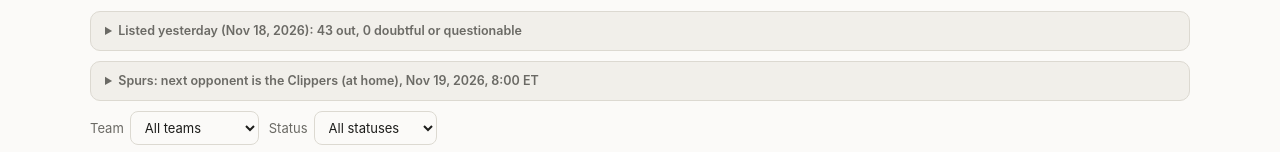
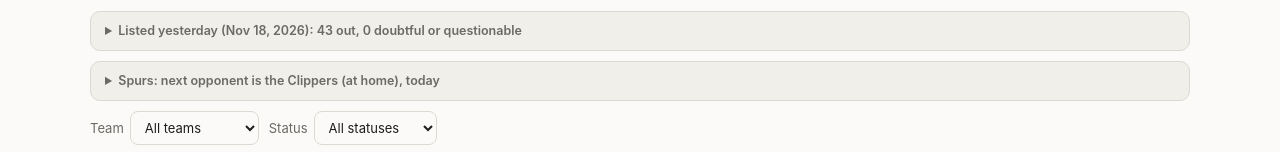
Before and after one commit to Nictaylorusa/injury-tracker, a plain HTML site: page docs/index.html in a window 1280 px wide. Shown: the part 310-462 px from the top of the page. Drawn offline with nearby package versions, Linux system fonts and the light colour scheme.

Commit message:
Spurs next opponent now comes from the season schedule
Co-Authored-By: Claude Sonnet 5.5 <noreply@anthropic.com>
Claude-Session: https://claude.ai/code/session_01J6CqocFRCwYwEGi51Mnk5L

```diff
--- a/docs/index.html
+++ b/docs/index.html
@@ -160,7 +160,7 @@ const stayEnd = (r) => (r.Status === 'Ongoing' ? 'Ongoing' : showD(r.End_Date));
 const UNSURE = ['Doubtful', 'Questionable'];
 const RANK = { Out: 0, Doubtful: 1, Questionable: 2, Probable: 3, Available: 4 };
 const state = { cteam: '', cstatus: '', sq: '', season: '', team: '', lseason: '', metric: 'games', q: '' };
-let STAYS = [], CUR = [], META = {}, NOW = {}, PREV = [];
+let STAYS = [], CUR = [], META = {}, NOW = {}, PREV = [], SCHED = {};
 
 function el(tag, cls, text) { const e = document.createElement(tag); if (cls) e.className = cls; if (text !== undefined) e.textContent = text; return e; }
 function card(parent, big, small) { const c = el('div', 'card'); c.append(el('b', '', big), el('span', '', small)); parent.append(c); }
@@ -251,20 +251,22 @@ function drawYesterday() {
 }
 function drawSpurs() {
   const today = etToday();
-  const games = (NOW.games || []).filter((g) => g.matchup.split('@').includes('SAS') && g.date >= today).sort((a, b) => a.date.localeCompare(b.date));
-  let g = games[0];
-  if (!g) { const r = CUR.find((x) => x.Team === 'Spurs' && x.Matchup); if (r) g = { date: r.Game_Date, time: r.Game_Time, matchup: r.Matchup }; }
   const nowBody = $('spurs_now'), hist = $('spurs_hist'); nowBody.replaceChildren(); hist.replaceChildren();
+  let g = (SCHED.games || []).find((x) => x.date >= today);
+  // the report can know about a game the schedule doesn't (e.g. an NBA Cup knockout game); use it if it comes first
+  const rg = (NOW.games || []).filter((x) => x.matchup.split('@').includes('SAS') && x.date >= today).sort((a, b) => a.date.localeCompare(b.date))[0];
+  if (rg && (!g || rg.date < g.date)) { const [aw, hm] = rg.matchup.split('@'); g = { date: rg.date, opp: aw === 'SAS' ? hm : aw, home: hm === 'SAS', time: rg.time }; }
+  else if (g && rg && rg.date === g.date) g = { ...g, time: rg.time };
   if (!g) {
     $('spurs_sum').textContent = 'Spurs: next opponent';
-    $('spurs_note').textContent = "The Spurs' next game isn't in the NBA's latest report yet. This fills in once it is posted.";
+    $('spurs_note').textContent = 'No upcoming game found in the schedule.';
     emptyRow(nowBody, 3, '—'); emptyRow(hist, 4, '—'); return;
   }
-  const [away, home] = g.matchup.split('@'), oppAb = away === 'SAS' ? home : away, opp = ABBR[oppAb] || oppAb;
-  const when = `${showD(g.date)}${g.time ? ', ' + g.time.replace(/^0/, '') + ' ET' : ''}`;
-  $('spurs_sum').textContent = `Spurs: next opponent is the ${opp} (${home === 'SAS' ? 'at home' : 'on the road'}), ${when}`;
+  const oppAb = g.opp, opp = ABBR[oppAb] || oppAb;
+  const when = `${g.date === today ? 'today' : showD(g.date)}${g.time ? ', ' + g.time.replace(/^0/, '') + ' ET' : ''}`;
+  $('spurs_sum').textContent = `Spurs: next opponent is the ${opp} (${g.home ? 'at home' : 'on the road'}), ${when}`;
   const miss = (NOW.teams_not_submitted || []).includes(opp);
-  $('spurs_note').textContent = `${g.matchup}, ${when}.` + (miss ? ` The ${opp} haven't filed their report for this game yet.` : '');
+  $('spurs_note').textContent = `${g.home ? 'vs' : 'at'} ${opp}, ${when}. From the season schedule.` + (miss ? ` The ${opp} haven't filed their report for this game yet.` : '');
   const cur = CUR.filter((r) => r.Team === opp).sort((a, b) => (RANK[a.Status] ?? 5) - (RANK[b.Status] ?? 5) || a.Player.localeCompare(b.Player));
   if (!cur.length) emptyRow(nowBody, 3, miss ? 'Not filed yet.' : 'Nobody listed in the latest report.');
   cur.forEach((r) => addRow(nowBody, [r.Player, { t: r.Status, dot: r.Status === 'Out' ? 'out' : (UNSURE.includes(r.Status) ? 'unsure' : '') }, r.Injury]));
@@ -373,8 +375,8 @@ document.querySelectorAll('.chip').forEach((c) => c.addEventListener('click', ()
   state.sq = toks.join('+'); $('sqi').value = state.sq; redraw();
 }));
 
-Promise.all([d3.csv('stays.csv'), d3.csv('current.csv'), d3.json('meta.json'), d3.json('now.json').catch(() => ({})), d3.csv('previous.csv').catch(() => [])]).then(([s, c, m, nw, pv]) => {
-  STAYS = s; CUR = c; META = m || {}; NOW = nw || {}; PREV = pv || [];
+Promise.all([d3.csv('stays.csv'), d3.csv('current.csv'), d3.json('meta.json'), d3.json('now.json').catch(() => ({})), d3.csv('previous.csv').catch(() => []), d3.json('spurs_schedule.json').catch(() => ({}))]).then(([s, c, m, nw, pv, sc]) => {
+  STAYS = s; CUR = c; META = m || {}; NOW = nw || {}; PREV = pv || []; SCHED = sc || {};
   const seasons = Array.from(new Set(STAYS.map((r) => r.Season))).sort().reverse(), teams = Array.from(new Set(STAYS.map((r) => r.Team))).sort();
   state.season = seasons[0]; state.lseason = seasons[1] || seasons[0]; state.team = teams.includes('Celtics') ? 'Celtics' : teams[0];
   fillSelect($('cteam'), [['', 'All teams'], ...Array.from(new Set(CUR.map((r) => r.Team))).sort().map((t) => [t, t])], '', (v) => { state.cteam = v; redraw(); });
--- /dev/null
+++ b/docs/spurs_schedule.json
@@ -0,0 +1,407 @@
+{
+"team": "SAS",
+"season": "2026-27",
+"source": "landofbasketball.com and sportsbrackets.net (80 of 82 games; two NBA Cup knockout games are not scheduled yet)",
+"games": [
+{
+"date": "2026-10-20",
+"opp": "OKC",
+"home": true
+},
+{
+"date": "2026-10-23",
+"opp": "HOU",
+"home": true
+},
+{
+"date": "2026-10-24",
+"opp": "DAL",
+"home": false
+},
+{
+"date": "2026-10-27",
+"opp": "SAC",
+"home": true
+},
+{
+"date": "2026-10-28",
+"opp": "UTA",
+"home": false
+},
+{
+"date": "2026-10-31",
+"opp": "MIN",
+"home": true
+},
+{
+"date": "2026-11-02",
+"opp": "UTA",
+"home": true
+},
+{
+"date": "2026-11-04",
+"opp": "DAL",
+"home": true
+},
+{
+"date": "2026-11-06",
+"opp": "SAC",
+"home": false
+},
+{
+"date": "2026-11-07",
+"opp": "POR",
+"home": false
+},
+{
+"date": "2026-11-09",
+"opp": "PHX",
+"home": false
+},
+{
+"date": "2026-11-11",
+"opp": "CHI",
+"home": false
+},
+{
+"date": "2026-11-13",
+"opp": "GSW",
+"home": true
+},
+{
+"date": "2026-11-15",
+"opp": "UTA",
+"home": false
+},
+{
+"date": "2026-11-17",
+"opp": "DET",
+"home": true
+},
+{
+"date": "2026-11-19",
+"opp": "LAC",
+"home": true
+},
+{
+"date": "2026-11-21",
+"opp": "NOP",
+"home": true
+},
+{
+"date": "2026-11-23",
+"opp": "SAC",
+"home": false
+},
+{
+"date": "2026-11-25",
+"opp": "POR",
+"home": false
+},
+{
+"date": "2026-11-27",
+"opp": "LAL",
+"home": true
+},
+{
+"date": "2026-11-29",
+"opp": "BOS",
+"home": true
+},
+{
+"date": "2026-11-30",
+"opp": "MIL",
+"home": false
+},
+{
+"date": "2026-12-03",
+"opp": "TOR",
+"home": true
+},
+{
+"date": "2026-12-13",
+"opp": "LAC",
+"home": true
+},
+{
+"date": "2026-12-15",
+"opp": "CLE",
+"home": false
+},
+{
+"date": "2026-12-16",
+"opp": "TOR",
+"home": false
+},
+{
+"date": "2026-12-18",
+"opp": "CHI",
+"home": true
+},
+{
+"date": "2026-12-20",
+"opp": "NOP",
+"home": false
+},
+{
+"date": "2026-12-21",
+"opp": "MIL",
+"home": true
+},
+{
+"date": "2026-12-23",
+"opp": "BKN",
+"home": false
+},
+{
+"date": "2026-12-25",
+"opp": "NYK",
+"home": false
+},
+{
+"date": "2026-12-27",
+"opp": "ATL",
+"home": true
+},
+{
+"date": "2026-12-29",
+"opp": "MEM",
+"home": false
+},
+{
+"date": "2026-12-31",
+"opp": "CHA",
+"home": false
+},
+{
+"date": "2027-01-01",
+"opp": "WAS",
+"home": false
+},
+{
+"date": "2027-01-03",
+"opp": "MIN",
+"home": false
+},
+{
+"date": "2027-01-06",
+"opp": "IND",
+"home": true
+},
+{
+"date": "2027-01-08",
+"opp": "MEM",
+"home": true
+},
+{
+"date": "2027-01-10",
+"opp": "ATL",
+"home": false
+},
+{
+"date": "2027-01-14",
+"opp": "NOP",
+"home": true
+},
+{
+"date": "2027-01-17",
+"opp": "NOP",
+"home": false
+},
+{
+"date": "2027-01-20",
+"opp": "MIA",
+"home": true
+},
+{
+"date": "2027-01-22",
+"opp": "MIN",
+"home": true
+},
+{
+"date": "2027-01-24",
+"opp": "POR",
+"home": true
+},
+{
+"date": "2027-01-26",
+"opp": "HOU",
+"home": true
+},
+{
+"date": "2027-01-27",
+"opp": "CHA",
+"home": true
+},
+{
+"date": "2027-01-30",
+"opp": "GSW",
+"home": false
+},
+{
+"date": "2027-02-01",
+"opp": "GSW",
+"home": false
+},
+{
+"date": "2027-02-02",
+"opp": "LAC",
+"home": false
+},
+{
+"date": "2027-02-04",
+"opp": "ORL",
+"home": true
+},
+{
+"date": "2027-02-06",
+"opp": "LAL",
+"home": true
+},
+{
+"date": "2027-02-09",
+"opp": "DAL",
+"home": false
+},
+{
+"date": "2027-02-11",
+"opp": "OKC",
+"home": false
+},
+{
+"date": "2027-02-13",
+"opp": "ORL",
+"home": false
+},
+{
+"date": "2027-02-15",
+"opp": "MIA",
+"home": false
+},
+{
+"date": "2027-02-17",
+"opp": "MEM",
+"home": false
+},
+{
+"date": "2027-02-18",
+"opp": "MIN",
+"home": false
+},
+{
+"date": "2027-02-26",
+"opp": "MEM",
+"home": true
+},
+{
+"date": "2027-02-28",
+"opp": "DEN",
+"home": true
+},
+{
+"date": "2027-03-03",
+"opp": "DEN",
+"home": false
+},
+{
+"date": "2027-03-05",
+"opp": "HOU",
+"home": false
+},
+{
+"date": "2027-03-07",
+"opp": "NYK",
+"home": true
+},
+{
+"date": "2027-03-09",
+"opp": "WAS",
+"home": true
+},
+{
+"date": "2027-03-11",
+"opp": "PHI",
+"home": true
+},
+{
+"date": "2027-03-14",
+"opp": "OKC",
+"home": false
+},
+{
+"date": "2027-03-16",
+"opp": "HOU",
+"home": false
+},
+{
+"date": "2027-03-18",
+"opp": "BKN",
+"home": true
+},
+{
+"date": "2027-03-19",
+"opp": "DAL",
+"home": true
+},
+{
+"date": "2027-03-21",
+"opp": "PHI",
+"home": false
+},
+{
+"date": "2027-03-24",
+"opp": "BOS",
+"home": false
+},
+{
+"date": "2027-03-25",
+"opp": "IND",
+"home": false
+},
+{
+"date": "2027-03-27",
+"opp": "DET",
+"home": false
+},
+{
+"date": "2027-03-29",
+"opp": "PHX",
+"home": true
+},
+{
+"date": "2027-03-31",
+"opp": "PHX",
+"home": true
+},
+{
+"date": "2027-04-02",
+"opp": "LAC",
+"home": false
+},
+{
+"date": "2027-04-04",
+"opp": "LAL",
+"home": false
+},
+{
+"date": "2027-04-06",
+"opp": "SAC",
+"home": true
+},
+{
+"date": "2027-04-07",
+"opp": "CLE",
+"home": true
+},
+{
+"date": "2027-04-09",
+"opp": "DEN",
+"home": true
+},
+{
+"date": "2027-04-11",
+"opp": "POR",
+"home": true
+}
+]
+}
```
